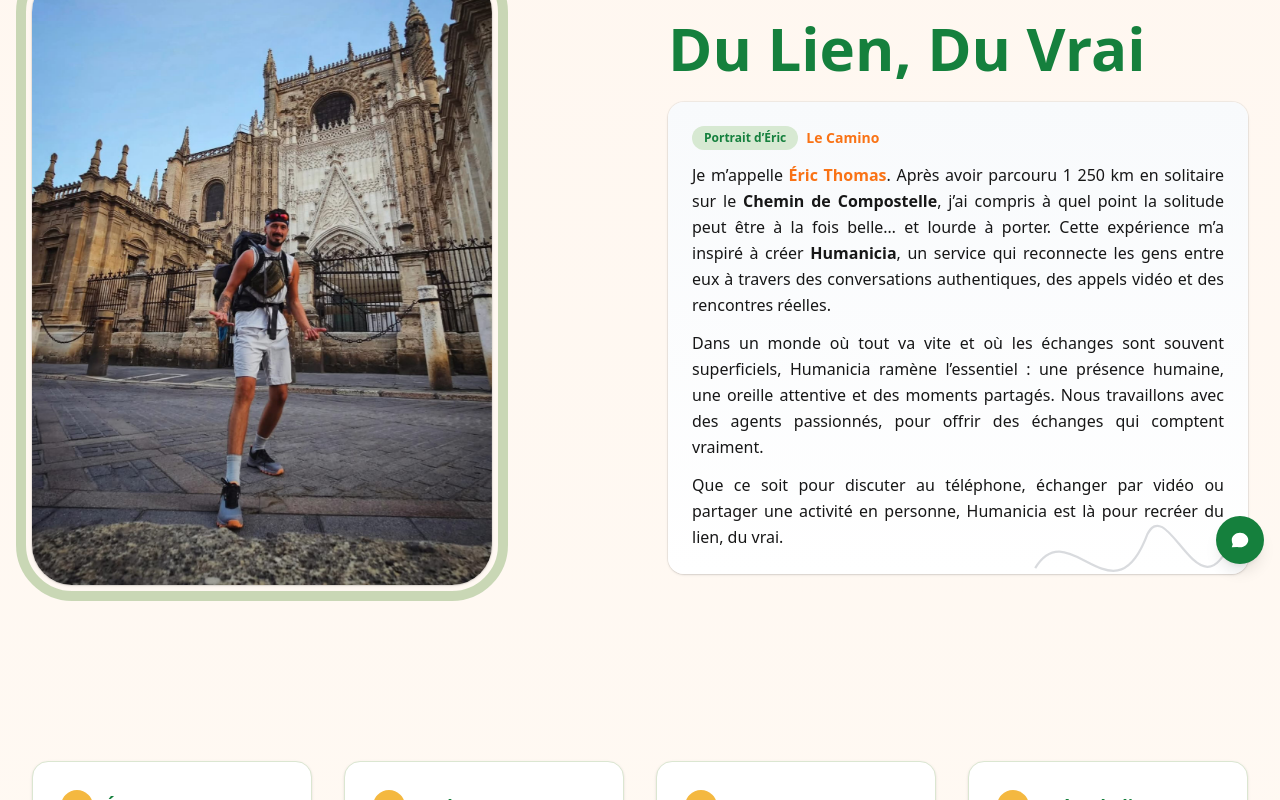
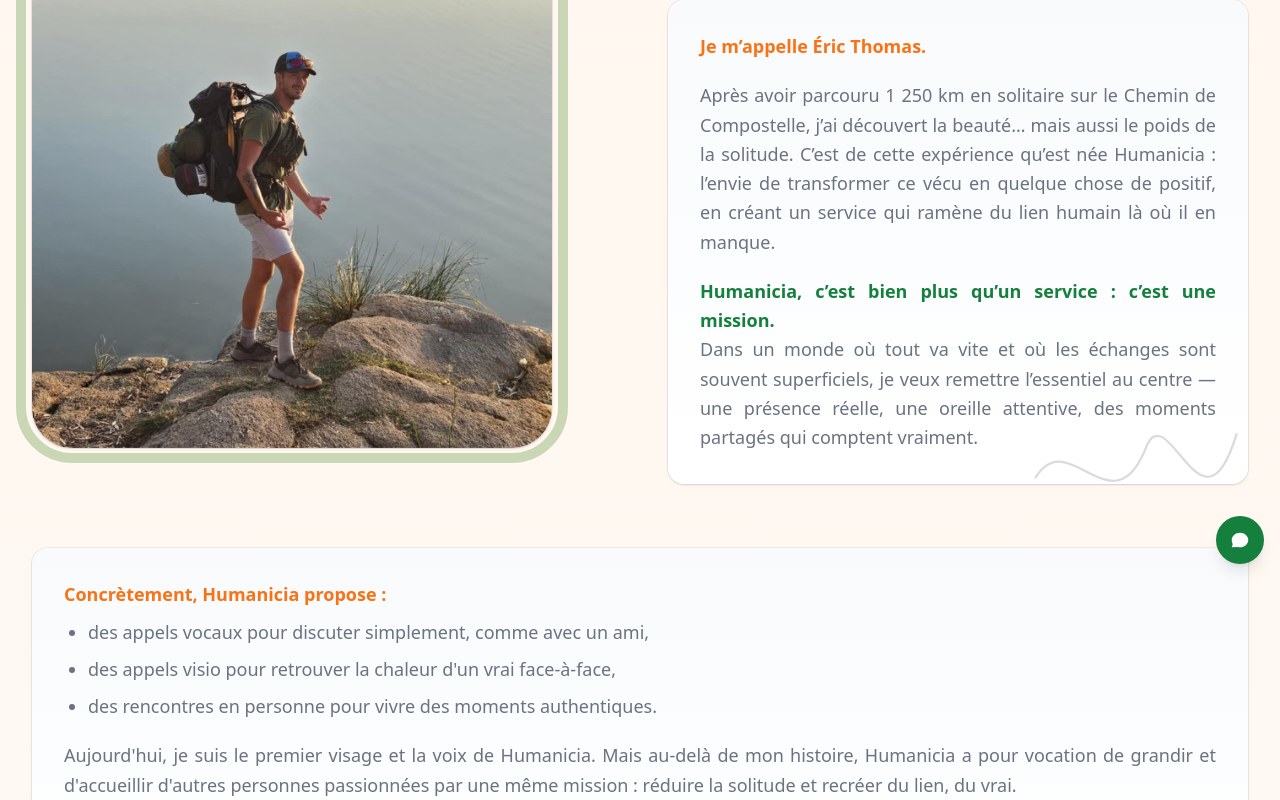
Before and after one commit to DigitariaWebs/Humanicia, a Next.js app: page /apropre in a window 1280 px wide. Shown: the part 220-1020 px from the top of the page. Built offline with nearby package versions, Linux system fonts and the light colour scheme.

Commit message:
Updated the AboutPage with the new informations

```diff
--- a/src/app/apropre/page.tsx
+++ b/src/app/apropre/page.tsx
@@ -2,7 +2,7 @@
 
 import Footer from "@/components/layout/Footer";
 import Header from "@/components/layout/Header";
-import AboutSection from "@/components/sections/AboutSection";
+
 import Image from "next/image";
 import { motion } from "framer-motion";
 import { Phone, Video, Hand } from "lucide-react";
@@ -38,7 +38,167 @@
   return (
     <main>
       <Header />
-      <AboutSection />
+      <section
+        id="about"
+        aria-label="À propos"
+        className="relative pt-8 md:pt-12 lg:pt-16 pb-4 md:pb-6 lg:pb-8"
+      >
+        <div className="max-w-7xl mx-auto px-4 sm:px-6 lg:px-8">
+          <div className="grid md:grid-cols-2 gap-8 sm:gap-10 md:gap-12 lg:gap-14 items-center">
+            {/* Image block with framed accent */}
+            <div className="relative w-full md:max-w-[460px] lg:max-w-[520px] justify-self-center md:justify-self-start order-2 md:order-1 mb-8 md:mb-0">
+              {/* Accent rounded frame behind the image */}
+              <div
+                className="absolute -inset-2 sm:-inset-3 md:-inset-4 rounded-[2.25rem] md:rounded-[3.5rem] border-[6px] sm:border-[8px] md:border-[10px] opacity-60"
+                style={{ borderColor: "var(--color-clay)" }}
+                aria-hidden="true"
+              />
+
+              <motion.figure
+                initial={{ opacity: 0, y: 16 }}
+                whileInView={{ opacity: 1, y: 0 }}
+                viewport={{ once: true, amount: 0.3 }}
+                transition={{ duration: 0.5, ease: "easeOut" }}
+                whileHover={{ y: 0 }}
+                className="group relative z-10 overflow-hidden rounded-[2rem] md:rounded-[2.5rem] shadow-sm ring-1 ring-black/5 will-change-transform"
+              >
+                <Image
+                  src="/AboutPage/EricAboutPage.jpg"
+                  alt="Portrait d'Éric Thomas devant une cathédrale"
+                  width={400}
+                  height={560}
+                  className="w-full h-auto object-cover object-center origin-center transition-transform duration-300 group-hover:scale-105 will-change-transform"
+                  priority
+                />
+                <div className="pointer-events-none absolute inset-0 bg-black/20 opacity-0 transition-opacity duration-300 group-hover:opacity-10" />
+              </motion.figure>
+            </div>
+
+            {/* Text content */}
+            <motion.div
+              initial={{ opacity: 0, y: 16 }}
+              whileInView={{ opacity: 1, y: 0 }}
+              viewport={{ once: true, amount: 0.3 }}
+              transition={{ duration: 0.5, ease: "easeOut", delay: 0.05 }}
+              className="relative order-1 md:order-2"
+            >
+              <h2
+                className="text-3xl sm:text-4xl md:text-5xl font-extrabold leading-tight mb-4"
+                style={{ color: "var(--color-brand)" }}
+              >
+                À propos
+              </h2>
+              <div
+                className="bg-white rounded-2xl shadow-sm ring-1 ring-black/5 p-6 md:p-8 space-y-5 text-[16px] md:text-lg leading-relaxed text-justify"
+                style={{
+                  color: "var(--color-muted)",
+                  background:
+                    "linear-gradient(180deg, #f8fafc 0%, #ffffff 100%)",
+                }}
+              >
+                <p
+                  className="font-semibold"
+                  style={{ color: "var(--color-cta)" }}
+                >
+                  Je m’appelle Éric Thomas.
+                </p>
+                <p>
+                  Après avoir parcouru 1 250 km en solitaire sur le Chemin de
+                  Compostelle, j’ai découvert la beauté… mais aussi le poids de
+                  la solitude. C’est de cette expérience qu’est née Humanicia :
+                  l’envie de transformer ce vécu en quelque chose de positif, en
+                  créant un service qui ramène du lien humain là où il en
+                  manque.
+                </p>
+                <p>
+                  <span
+                    className="font-semibold"
+                    style={{ color: "var(--color-brand)" }}
+                  >
+                    Humanicia, c’est bien plus qu’un service : c’est une
+                    mission.
+                  </span>
+                  <br />
+                  Dans un monde où tout va vite et où les échanges sont souvent
+                  superficiels, je veux remettre l’essentiel au centre — une
+                  présence réelle, une oreille attentive, des moments partagés
+                  qui comptent vraiment.
+                </p>
+              </div>
+              <svg
+                className="pointer-events-none absolute -bottom-4 right-0 w-40 md:w-56 opacity-25"
+                viewBox="0 0 200 80"
+                fill="none"
+                xmlns="http://www.w3.org/2000/svg"
+                aria-hidden="true"
+              >
+                <path
+                  d="M10 60 C 40 10, 80 110, 110 30 C 130 -10, 160 120, 190 20"
+                  stroke="currentColor"
+                  strokeWidth="2"
+                  style={{ color: "var(--color-muted)" }}
+                />
+              </svg>
+            </motion.div>
+          </div>
+        </div>
+      </section>
+
+      {/* Additional content container */}
+      <section className="relative pt-4 md:pt-6 lg:pt-8 pb-8 md:pb-12 lg:pb-16">
+        <div className="max-w-7xl mx-auto px-4 sm:px-6 lg:px-8">
+          <motion.div
+            initial={{ opacity: 0, y: 16 }}
+            whileInView={{ opacity: 1, y: 0 }}
+            viewport={{ once: true, amount: 0.3 }}
+            transition={{ duration: 0.5, ease: "easeOut" }}
+            className="relative"
+          >
+            <div
+              className="bg-white rounded-2xl shadow-sm ring-1 ring-black/5 p-6 md:p-8 space-y-5 text-[16px] md:text-lg leading-relaxed text-justify"
+              style={{
+                color: "var(--color-muted)",
+                background: "linear-gradient(180deg, #f8fafc 0%, #ffffff 100%)",
+              }}
+            >
+              <div>
+                <span
+                  className="font-semibold"
+                  style={{ color: "var(--color-cta)" }}
+                >
+                  Concrètement, Humanicia propose :
+                </span>
+                <ul className="list-disc pl-6 mt-2 space-y-2">
+                  <li>
+                    des appels vocaux pour discuter simplement, comme avec un
+                    ami,
+                  </li>
+                  <li>
+                    des appels visio pour retrouver la chaleur d&apos;un vrai
+                    face-à-face,
+                  </li>
+                  <li>
+                    des rencontres en personne pour vivre des moments
+                    authentiques.
+                  </li>
+                </ul>
+              </div>
+              <p>
+                Aujourd&apos;hui, je suis le premier visage et la voix de
+                Humanicia. Mais au-delà de mon histoire, Humanicia a pour
+                vocation de grandir et d&apos;accueillir d&apos;autres personnes
+                passionnées par une même mission : réduire la solitude et
+                recréer du lien, du vrai.
+              </p>
+              <p>
+                Mon parcours, mon futur livre et mes conférences à venir
+                s&apos;inscrivent dans cette même vision : inspirer les gens à
+                ne jamais sous-estimer la force d&apos;une présence humaine.
+              </p>
+            </div>
+          </motion.div>
+        </div>
+      </section>
 
       {/* Inline feature cards (no section) */}
       <div className="max-w-7xl mx-auto px-4 sm:px-6 lg:px-8 mt-10 md:mt-14 lg:mt-16 mb-16 md:mb-24 lg:mb-28">
--- a/src/components/sections/AboutSection.tsx
+++ b/src/components/sections/AboutSection.tsx
@@ -13,7 +13,7 @@
       <div className="max-w-7xl mx-auto px-4 sm:px-6 lg:px-8">
         <div className="grid md:grid-cols-2 gap-8 sm:gap-10 md:gap-12 lg:gap-14 items-center">
           {/* Image block with framed accent */}
-          <div className="relative w-full md:max-w-[420px] lg:max-w-[460px] justify-self-center md:justify-self-start order-2 md:order-1 mb-8 md:mb-0">
+          <div className="relative w-full md:max-w-[380px] lg:max-w-[400px] justify-self-center md:justify-self-start order-2 md:order-1 mb-8 md:mb-0 md:ml-10 lg:ml-14">
             {/* Accent rounded frame behind the image */}
             <div
               className="absolute -inset-2 sm:-inset-3 md:-inset-4 rounded-[2.25rem] md:rounded-[3.5rem] border-[6px] sm:border-[8px] md:border-[10px] opacity-60"
--- a/src/components/sections/ServicesSection.tsx
+++ b/src/components/sections/ServicesSection.tsx
@@ -24,7 +24,7 @@
   {
     id: "visio",
     title: "Appels visio",
-    subtitle: "Partagez un moment en face à face, à distance",
+    subtitle: "Partagez un moment en face à face, à distance",
     imageSrc: "/ServiceSection/AppelVisio.jpg",
     rotationDeg: 0,
   },
@@ -37,7 +37,7 @@
   },
   {
     id: "anonymous",
-    title: "Anonymous Calls",
+    title: "Appels anonymes",
     subtitle: "Discussions confidentielles et anonymes",
     imageSrc: "/ServiceSection/AnonymousCalls.png",
     rotationDeg: -3,
```
Also changed, not shown: public/AboutPage/EricAboutPage.jpg (added).
